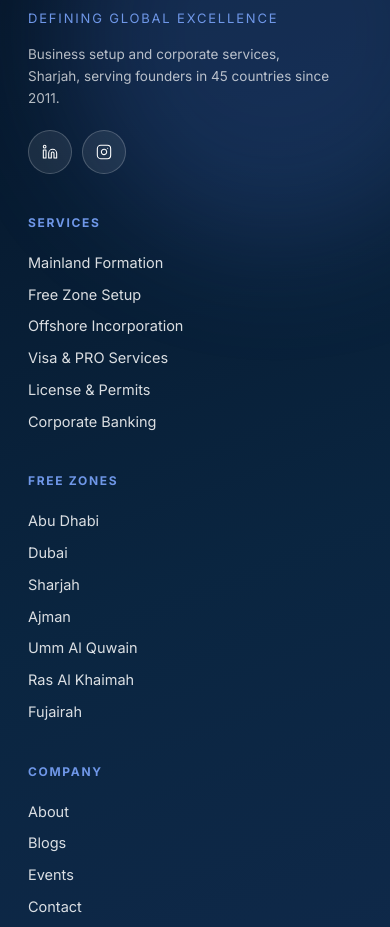
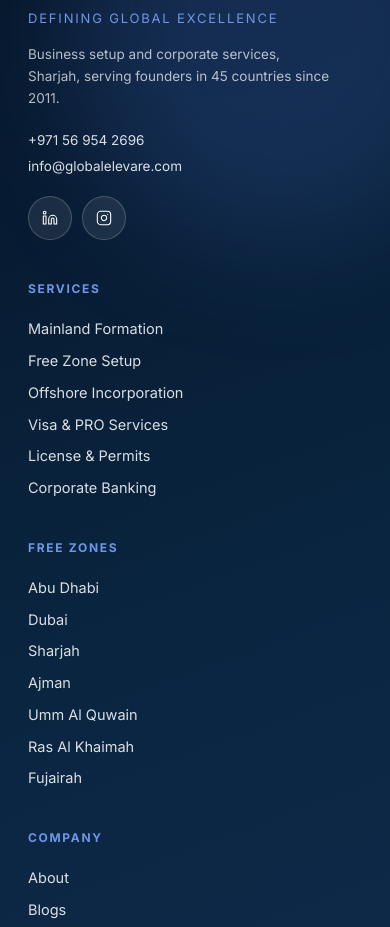
Before and after one commit to smtechandservices/globalelevare, a Next.js app: page /blogs in a window 390 px wide. Shown: the part 6007-6934 px from the top of the page. Built offline with nearby package versions, Linux system fonts and the light colour scheme.

Commit message:
fix: update phone display and links to reflect new contact number

```diff
--- a/src/components/Contact.tsx
+++ b/src/components/Contact.tsx
@@ -57,7 +57,7 @@
               <IconChip><PhoneIcon /></IconChip>
               <span>
                 <span className="block text-[11px] uppercase tracking-[0.12em] text-text-muted">Call</span>
-                <span className="text-[15px] font-semibold">{site.whatsappDisplay}</span>
+                <span className="text-[15px] font-semibold">{site.phoneDisplay}</span>
               </span>
             </a>
             <a href={site.mailLink} className="flex items-center gap-3 text-navy transition-colors hover:text-accent">
--- a/src/components/Footer.tsx
+++ b/src/components/Footer.tsx
@@ -1,5 +1,5 @@
 import SocialLinks from "./SocialLinks";
-import { companyLinks, emirates, serviceLinks } from "@/lib/content";
+import { companyLinks, emirates, serviceLinks, site } from "@/lib/content";
 
 const currentYear = 2026;
 
@@ -25,6 +25,14 @@
               Business setup and corporate services, Sharjah, serving founders in 45 countries
               since 2011.
             </p>
+            <div className="mt-5 flex flex-col gap-1.5 text-[13.5px] text-white/85">
+              <a href={site.telLink} className="transition-colors hover:text-white">
+                {site.phoneDisplay}
+              </a>
+              <a href={site.mailLink} className="transition-colors hover:text-white">
+                {site.email}
+              </a>
+            </div>
             <div className="mt-5">
               <SocialLinks variant="dark" />
             </div>
--- a/src/components/Header.tsx
+++ b/src/components/Header.tsx
@@ -375,7 +375,7 @@
         <div className="xl:hidden ml-auto flex items-center gap-1">
           <a
             href={site.telLink}
-            aria-label={`Call us: ${site.whatsappDisplay}`}
+            aria-label={`Call us: ${site.phoneDisplay}`}
             className={`pl-5 flex h-10 w-10 items-center justify-center rounded-full transition-colors ${linkTone}`}
           >
             <svg width="19" height="19" viewBox="0 0 24 24" fill="none" stroke="currentColor" strokeWidth={1.7} strokeLinecap="round" strokeLinejoin="round">
@@ -556,7 +556,7 @@
               Free Consultation
             </a>
             <a href={site.telLink} className="mt-3 block text-center text-[13px] text-text-muted">
-              or call {site.whatsappDisplay}
+              or call {site.phoneDisplay}
             </a>
           </div>
         </div>
--- a/src/components/Services.tsx
+++ b/src/components/Services.tsx
@@ -60,14 +60,14 @@
 
         <div className="grid grid-cols-1 gap-6 sm:grid-cols-2 lg:grid-cols-3">
           {services.map((v, i) => (
-            <FadeIn key={v.n} delay={(i % 3) * 100}>
-              <div className="glass-card-dark group rounded-t-3xl p-8">
+            <FadeIn key={v.n} delay={(i % 3) * 100} className="h-full">
+              <div className="glass-card-dark group flex h-full flex-col rounded-t-3xl p-8">
                 <span className="mb-7 flex h-14 w-14 items-center justify-center rounded-t-[14px] bg-accent text-white shadow-[0_8px_20px_#4f7fe059] transition-transform duration-300 group-hover:-rotate-6 group-hover:scale-105">
                   {icons[i % icons.length]}
                 </span>
                 <h3 className="mb-2.5 text-[20px] font-bold text-white">{v.title}</h3>
                 <p className="mb-5 text-[14.5px] leading-relaxed text-white/70">{v.body}</p>
-                <div className="flex items-center justify-between border-t border-white/15 pt-4">
+                <div className="mt-auto flex items-center justify-between border-t border-white/15 pt-4">
                   <span className="text-[13px] font-semibold uppercase tracking-[0.06em] text-white/90">
                     {v.price}
                   </span>
--- a/src/lib/content.ts
+++ b/src/lib/content.ts
@@ -6,10 +6,12 @@
   tagline: "Defining Global Excellence",
   whatsapp: "+971555039188",
   whatsappDisplay: "+971 55 503 9188",
+  phone: "+971569542696",
+  phoneDisplay: "+971 56 954 2696",
   email: "info@globalelevare.com",
   office: "Sharjah, UAE",
   waLink: "https://wa.me/971555039188",
-  telLink: "tel:+971555039188",
+  telLink: "tel:+971569542696",
   mailLink: "mailto:info@globalelevare.com",
 };
 
```
